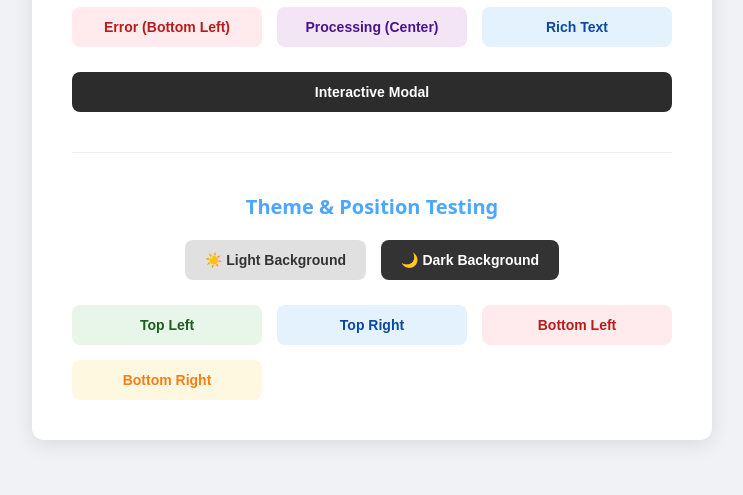
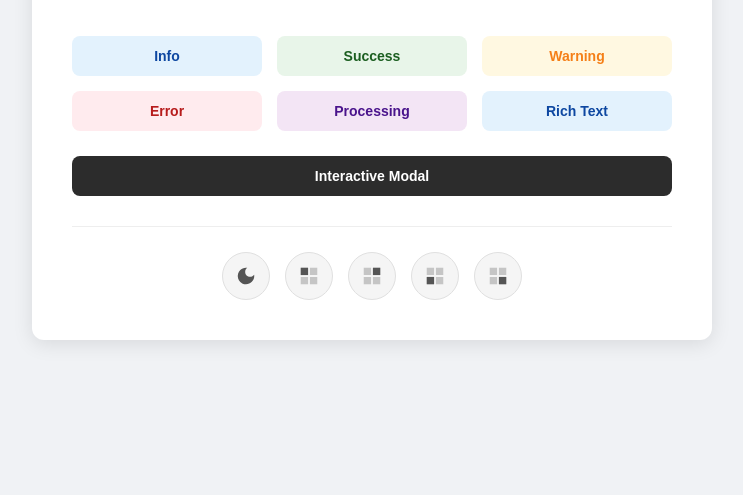
Before and after one commit to KhvichaDev/notifications-kd, a website: page index.html in a window 1280 px wide. Shown: the part 305-800 px from the top of the page, without its empty margins (268-1011 px from the left). Drawn offline with Linux system fonts and the light colour scheme.

Commit message:
Add files via upload

```diff
--- a/index.html
+++ b/index.html
@@ -15,6 +15,11 @@
             margin: 0;
             background-color: #f0f2f5;
             color: #333;
+            transition: background-color 0.3s, color 0.3s;
+        }
+        body.dark-mode {
+            background-color: #121212;
+            color: #e3e3e3;
         }
         .demo-container {
             background: #fff;
@@ -24,9 +29,15 @@
             text-align: center;
             max-width: 600px;
             width: 90%;
+            transition: background-color 0.3s;
+        }
+        body.dark-mode .demo-container {
+            background: #1e1e1e;
+            box-shadow: 0 4px 20px rgba(0,0,0,0.5);
         }
         h1 { margin-top: 0; color: #4da6ff; }
         p { color: #666; margin-bottom: 30px; line-height: 1.6; }
+        body.dark-mode p { color: #aaa; }
         .btn-grid {
             display: grid;
             grid-template-columns: repeat(auto-fit, minmax(160px, 1fr));
@@ -39,7 +50,7 @@
             font-size: 14px;
             font-weight: 600;
             cursor: pointer;
-            transition: transform 0.2s, opacity 0.2s;
+            transition: transform 0.2s, opacity 0.2s, background-color 0.2s;
         }
         button:hover { opacity: 0.9; transform: translateY(-2px); }
 
@@ -50,27 +61,39 @@
         .btn-processing { background: #f3e5f5; color: #4a148c; }
         .btn-modal { background: #2c2c2c; color: #fff; grid-column: 1 / -1; margin-top: 10px; }
 
-        hr { border: 0; height: 1px; background: #eee; margin: 40px 0; transition: background 0.3s; }
-        h2 { color: #4da6ff; font-size: 20px; margin-top: 0; margin-bottom: 20px; }
+        body.dark-mode .btn-info { background: rgba(13, 71, 161, 0.3); color: #90caf9; }
+        body.dark-mode .btn-success { background: rgba(27, 94, 32, 0.3); color: #a5d6a7; }
+        body.dark-mode .btn-warning { background: rgba(245, 127, 23, 0.3); color: #ffe082; }
+        body.dark-mode .btn-error { background: rgba(183, 28, 28, 0.3); color: #ef9a9a; }
+        body.dark-mode .btn-processing { background: rgba(74, 20, 140, 0.3); color: #ce93d8; }
+        body.dark-mode .btn-modal { background: #444; color: #fff; }
 
-        .theme-toggle-container {
+        .controls-panel {
+            margin-top: 30px;
+            padding-top: 25px;
+            border-top: 1px solid #eee;
             display: flex;
             justify-content: center;
             gap: 15px;
-            margin-bottom: 25px;
+            flex-wrap: wrap;
         }
-
-        .btn-theme { background: #e0e0e0; color: #333; }
-        .btn-theme.dark { background: #333; color: #fff; }
-
-        body { transition: background-color 0.3s, color 0.3s; }
-        .demo-container { transition: background-color 0.3s, box-shadow 0.3s; }
-
-        body.dark-mode { background-color: #121212; color: #e3e3e3; }
-        body.dark-mode .demo-container { background: #1e1e1e; box-shadow: 0 4px 30px rgba(0,0,0,0.6); }
-        body.dark-mode p { color: #aaa; }
-        body.dark-mode hr { background: #333; }
-        body.dark-mode .btn-modal { background: #e3e3e3; color: #2c2c2c; }
+        body.dark-mode .controls-panel { border-top-color: #333; }
+        .control-btn {
+            display: flex;
+            align-items: center;
+            justify-content: center;
+            width: 48px;
+            height: 48px;
+            border-radius: 50%;
+            background: #f5f5f5;
+            color: #555;
+            padding: 0;
+            border: 1px solid #e0e0e0;
+        }
+        body.dark-mode .control-btn { background: #2c2c2c; color: #bbb; border-color: #444; }
+        .control-btn:hover { background: #e0e0e0; transform: scale(1.05); color: #000; }
+        body.dark-mode .control-btn:hover { background: #3c3c3c; color: #fff; }
+        .control-btn svg { width: 22px; height: 22px; fill: currentColor; }
     </style>
 </head>
 <body>
@@ -80,93 +103,116 @@
         <p>Zero-dependency, ultra-lightweight toast notification system. <br>Click the buttons below to see it in action.</p>
 
         <div class="btn-grid">
-            <button class="btn-info" onclick="showInfo()">Info (Top Right)</button>
-            <button class="btn-success" onclick="showSuccess()">Success (Top Left)</button>
-            <button class="btn-warning" onclick="showWarning()">Warning (Bottom Right)</button>
-            <button class="btn-error" onclick="showError()">Error (Bottom Left)</button>
-            <button class="btn-processing" onclick="showProcessing()">Processing (Center)</button>
+            <button class="btn-info" onclick="showInfo()">Info</button>
+            <button class="btn-success" onclick="showSuccess()">Success</button>
+            <button class="btn-warning" onclick="showWarning()">Warning</button>
+            <button class="btn-error" onclick="showError()">Error</button>
+            <button class="btn-processing" onclick="showProcessing()">Processing</button>
             <button class="btn-info" onclick="showRich()">Rich Text</button>
             <button class="btn-modal" onclick="showModal()">Interactive Modal</button>
         </div>
 
-        <hr>
-
-        <h2>Theme & Position Testing</h2>
-
-        <div class="theme-toggle-container">
-            <button class="btn-theme" onclick="setTheme('light')">☀️ Light Background</button>
-            <button class="btn-theme dark" onclick="setTheme('dark')">🌙 Dark Background</button>
-        </div>
-
-        <div class="btn-grid">
-            <button class="btn-success" onclick="showPosition('top-left')">Top Left</button>
-            <button class="btn-info" onclick="showPosition('top-right')">Top Right</button>
-            <button class="btn-error" onclick="showPosition('bottom-left')">Bottom Left</button>
-            <button class="btn-warning" onclick="showPosition('bottom-right')">Bottom Right</button>
+        <div class="controls-panel">
+            <button class="control-btn" onclick="toggleTheme()" title="Theme (Light/Dark)">
+                <svg viewBox="0 0 24 24"><path d="M12 3c-4.97 0-9 4.03-9 9s4.03 9 9 9 9-4.03 9-9c0-.46-.04-.92-.1-1.36-.98 1.37-2.58 2.26-4.4 2.26-2.98 0-5.4-2.42-5.4-5.4 0-1.81.89-3.42 2.26-4.4-.44-.06-.9-.1-1.36-.1z"/></svg>
+            </button>
+            <button class="control-btn" onclick="updatePosition('top-left')" title="Top Left">
+                <svg viewBox="0 0 24 24"><path d="M3 3h8v8H3zm10 0h8v8h-8zM3 13h8v8H3zm10 0h8v8h-8z" opacity="0.3"/><path d="M3 3h8v8H3z"/></svg>
+            </button>
+            <button class="control-btn" onclick="updatePosition('top-right')" title="Top Right">
+                <svg viewBox="0 0 24 24"><path d="M3 3h8v8H3zm10 0h8v8h-8zM3 13h8v8H3zm10 0h8v8h-8z" opacity="0.3"/><path d="M13 3h8v8h-8z"/></svg>
+            </button>
+            <button class="control-btn" onclick="updatePosition('bottom-left')" title="Bottom Left">
+                <svg viewBox="0 0 24 24"><path d="M3 3h8v8H3zm10 0h8v8h-8zM3 13h8v8H3zm10 0h8v8h-8z" opacity="0.3"/><path d="M3 13h8v8H3z"/></svg>
+            </button>
+            <button class="control-btn" onclick="updatePosition('bottom-right')" title="Bottom Right">
+                <svg viewBox="0 0 24 24"><path d="M3 3h8v8H3zm10 0h8v8h-8zM3 13h8v8H3zm10 0h8v8h-8z" opacity="0.3"/><path d="M13 13h8v8h-8z"/></svg>
+            </button>
         </div>
     </div>
 
     <script src="./notifications-kd.js"></script>
 
     <script>
+        let currentNotificationConfig = null;
+
+        function triggerNotification(config) {
+            currentNotificationConfig = { ...config };
+            return KDNotification.show(config);
+        }
+
+        function updatePosition(pos) {
+            if (currentNotificationConfig) {
+                currentNotificationConfig.position = pos;
+                KDNotification.show(currentNotificationConfig);
+            } else {
+                triggerNotification({
+                    type: 'info',
+                    message: 'Select a notification first, or just enjoy this one!',
+                    position: pos
+                });
+            }
+        }
+
+        function toggleTheme() {
+            const body = document.body;
+            body.classList.toggle('dark-mode');
+            if (currentNotificationConfig) {
+                KDNotification.show(currentNotificationConfig);
+            }
+        }
+
         function showInfo() {
-            KDNotification.show({
+            triggerNotification({
                 type: 'info',
-                message: 'This is a standard informational message.',
-                position: 'top-right'
+                message: 'This is a standard informational message.'
             });
         }
 
         function showSuccess() {
-            KDNotification.show({
+            triggerNotification({
                 type: 'success',
-                message: 'Operation completed successfully!',
-                position: 'top-left'
+                message: 'Operation completed successfully!'
             });
         }
 
         function showWarning() {
-            KDNotification.show({
+            triggerNotification({
                 type: 'warning',
-                message: 'Warning! Something seems off, please check your parameters.',
-                position: 'bottom-right'
+                message: 'Warning! Something seems off, please check your parameters.'
             });
         }
 
         function showError() {
-            KDNotification.show({
+            triggerNotification({
                 type: 'error',
-                message: 'Error! The system could not process your request.',
-                position: 'bottom-left'
+                message: 'Error! The system could not process your request.'
             });
         }
 
         function showProcessing() {
-            KDNotification.show({
+            triggerNotification({
                 type: 'processing',
                 message: 'Processing your data, please wait...',
-                duration: 2500,
-                position: 'center'
+                duration: 2500
             });
         }
 
         function showRich() {
-            KDNotification.show({
+            triggerNotification({
                 type: 'info',
                 title: 'System Update',
                 message: 'Your profile has been successfully updated.',
-                duration: 4000,
-                position: 'center'
+                duration: 4000
             });
         }
 
         function showModal() {
-            KDNotification.show({
+            triggerNotification({
                 type: 'warning',
                 title: 'Delete File?',
                 message: 'Are you sure you want to delete this file? This action cannot be undone.',
                 isModal: true,
-                position: 'center',
                 buttons: [
                     { text: 'Yes, Delete', className: 'kd-btn-danger', value: 'deleted' },
                     { text: 'Cancel', value: 'cancelled' }
@@ -174,43 +220,14 @@
             }).then((res) => {
                 if (res === 'deleted') {
                     setTimeout(() => {
-                        KDNotification.show({
+                        triggerNotification({
                             type: 'success',
-                            message: 'File deleted successfully!',
-                            position: 'top-right'
+                            message: 'File deleted successfully!'
                         });
                     }, 300);
                 }
             });
         }
-
-        function setTheme(theme) {
-            if (theme === 'dark') {
-                document.body.classList.add('dark-mode');
-                KDNotification.show({
-                    type: 'info',
-                    message: 'Dark mode activated. The notification system has auto-adapted its colors!',
-                    position: 'center'
-                });
-            } else {
-                document.body.classList.remove('dark-mode');
-                KDNotification.show({
-                    type: 'info',
-                    message: 'Light mode activated. The notification system has auto-adapted its colors!',
-                    position: 'center'
-                });
-            }
-        }
-
-        function showPosition(pos) {
-            KDNotification.show({
-                type: 'success',
-                title: 'Position Test',
-                message: `This notification successfully appeared at the ${pos} position.`,
-                position: pos,
-                duration: 2500
-            });
-        }
     </script>
 </body>
 </html>
```
